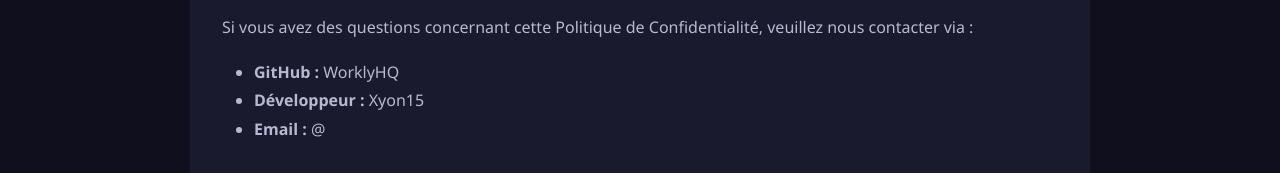
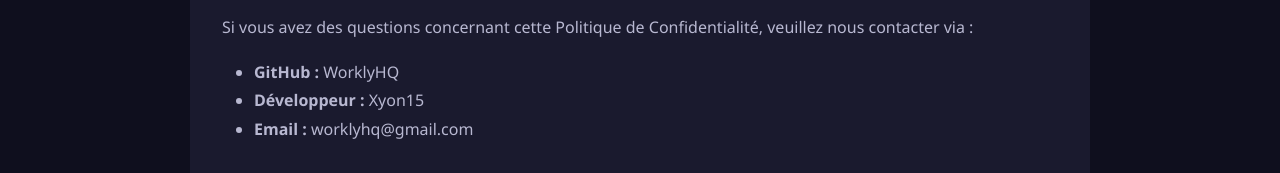
Before and after one commit to WorklyHQ/workly-website, a plain HTML site: page pages/privacy.html in a window 1280 px wide. Shown: the part 5608-5781 px from the top of the page. Drawn offline with Linux system fonts and the light colour scheme.

Commit message:
feat: Add contact email to about, privacy, and terms pages

```diff
--- a/pages/privacy.html
+++ b/pages/privacy.html
@@ -360,7 +360,7 @@
               <strong>GitHub :</strong> WorklyHQ
             </li>
             <li><strong>Développeur :</strong> Xyon15</li>
-            <li><strong>Email :</strong> @</li>
+            <li><strong>Email :</strong> worklyhq@gmail.com</li>
           </ul>
 
           <!-- RÉSUMÉ SIMPLE -->
```
Also changed, not shown: pages/about.html (+1 -0 lines), pages/terms.html (+1 -0 lines).
